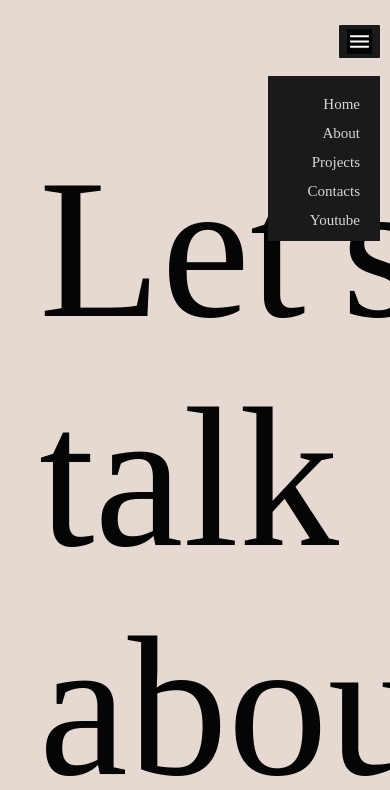
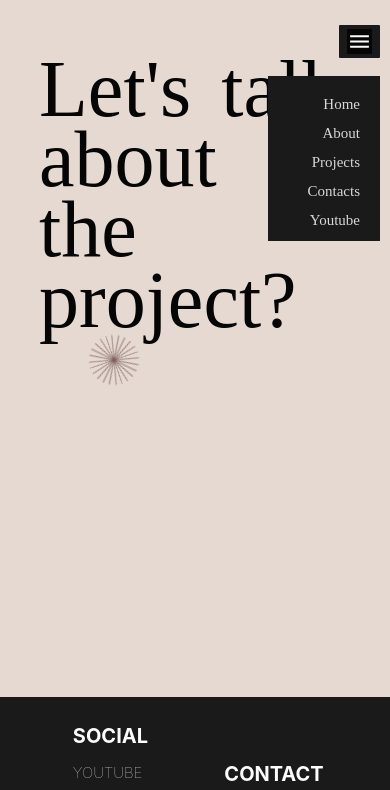
Before and after one commit to dkimd5/portfolioAppv2, a React (Create React App) app: page /contacts in a window 390 px wide. Shown: the top 790 px of the page. Built offline with nearby package versions, Linux system fonts and the light colour scheme.

Commit message:
900 and 500 media queries added for contacts

```diff
--- a/src/Contacts/Contacts.css
+++ b/src/Contacts/Contacts.css
@@ -32,3 +32,19 @@
         transform: rotate(360deg);
     }
 }
+
+@media (max-width: 900px) {
+    .contact-page-container h1 {
+        font-size: 100px;
+        line-height: 88%;
+    }
+}
+
+@media (max-width: 500px) {
+    .contact-page-container h1 {
+        font-size: 80px;
+    }
+    .contact-page-container h1 img {
+        width: 50px;
+    }
+}
```
